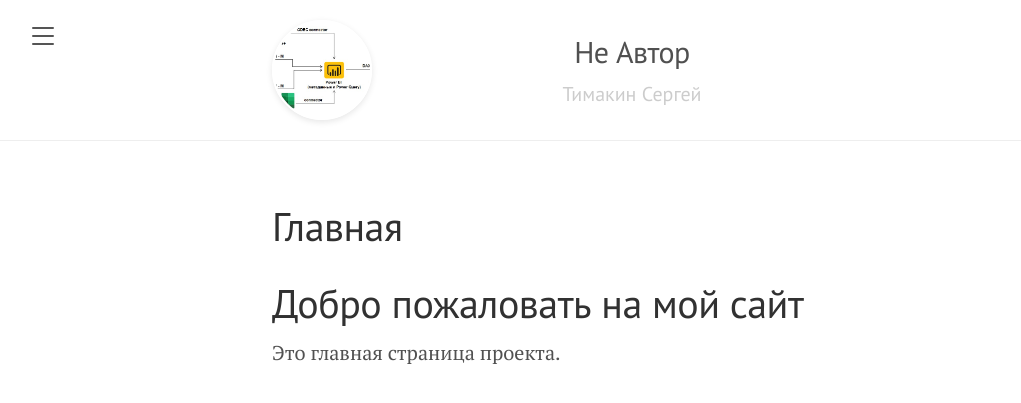
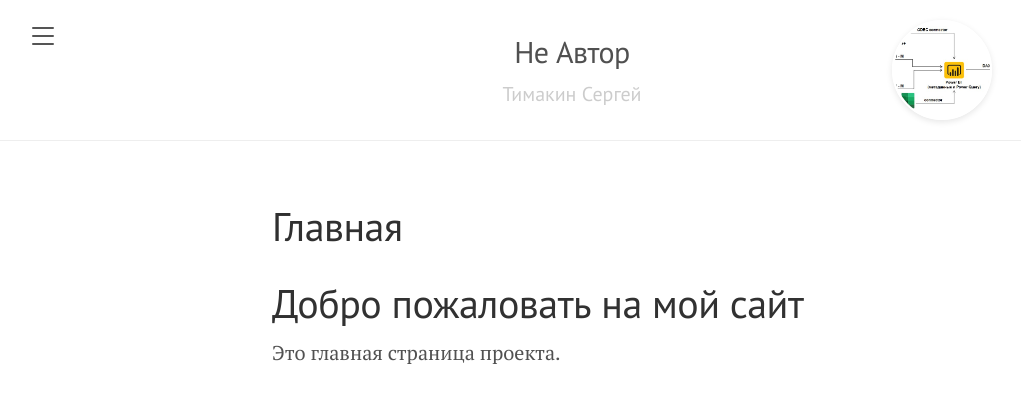
Before and after one commit to Mikrobic/lanyon, a Jekyll site: the page built from pages/index.md, in a window 1280 px wide. Shown: the top 403 px of the page, without its empty margins (8-1029 px from the left). Built offline with Jekyll 4.4.1, drawn with Linux system fonts in a browser that asks for light colours.

Commit message:
Форматирование файлов

```diff
--- a/_layouts/default.html
+++ b/_layouts/default.html
@@ -7,33 +7,9 @@
     <div class="wrap">
       <div class="masthead">
         <div class="container">
-          <div class="masthead-content" style="position: relative;">
-            <!-- Аватарка (остается слева) -->
-            <a href="https://web.telegram.org/k/#@SergeyTimakin" class="avatar-container"
-               style="display: inline-block; vertical-align: middle;">
-              <img
-                src="{{ '/public/dasboard.jpg' | absolute_url }}"
-                class="avatar"
-                style="
-                  width: clamp(60px, 15vw, 100px);
-                  height: clamp(60px, 15vw, 100px);
-                  border-radius: 50%;
-                  object-fit: cover;
-                  border: 2px solid #fff;
-                  box-shadow: 0 2px 6px rgba(0,0,0,0.1);
-                "
-              >
-            </a>
-
-            <!-- Центрированный текст (по центру мастреда) -->
-            <div style="
-                 position: absolute;
-                 left: 50%;
-                 top: 50%;
-                 transform: translate(-50%, -50%);
-                 text-align: center;
-                 width: 100%;
-               ">
+          <div class="masthead-content" style="display: flex; justify-content: space-between; align-items: center;">
+            <!-- Центрированный текст (занимает все доступное пространство) -->
+            <div style="flex-grow: 1; text-align: center;">
               <h3 class="masthead-title" style="margin: 0; padding: 0;">
                 <a href="https://web.telegram.org/k/#@SergeyTimakin"
                    title="Не Автор"
@@ -57,6 +33,23 @@
                 </small>
               </h3>
             </div>
+
+            <!-- Аватарка (справа) -->
+            <a href="https://web.telegram.org/k/#@SergeyTimakin" class="avatar-container"
+               style="margin-left: 20px;">
+              <img
+                src="{{ '/public/dasboard.jpg' | absolute_url }}"
+                class="avatar"
+                style="
+                  width: clamp(60px, 15vw, 100px);
+                  height: clamp(60px, 15vw, 100px);
+                  border-radius: 50%;
+                  object-fit: cover;
+                  border: 2px solid #fff;
+                  box-shadow: 0 2px 6px rgba(0,0,0,0.1);
+                "
+              >
+            </a>
           </div>
         </div>
       </div>
```
